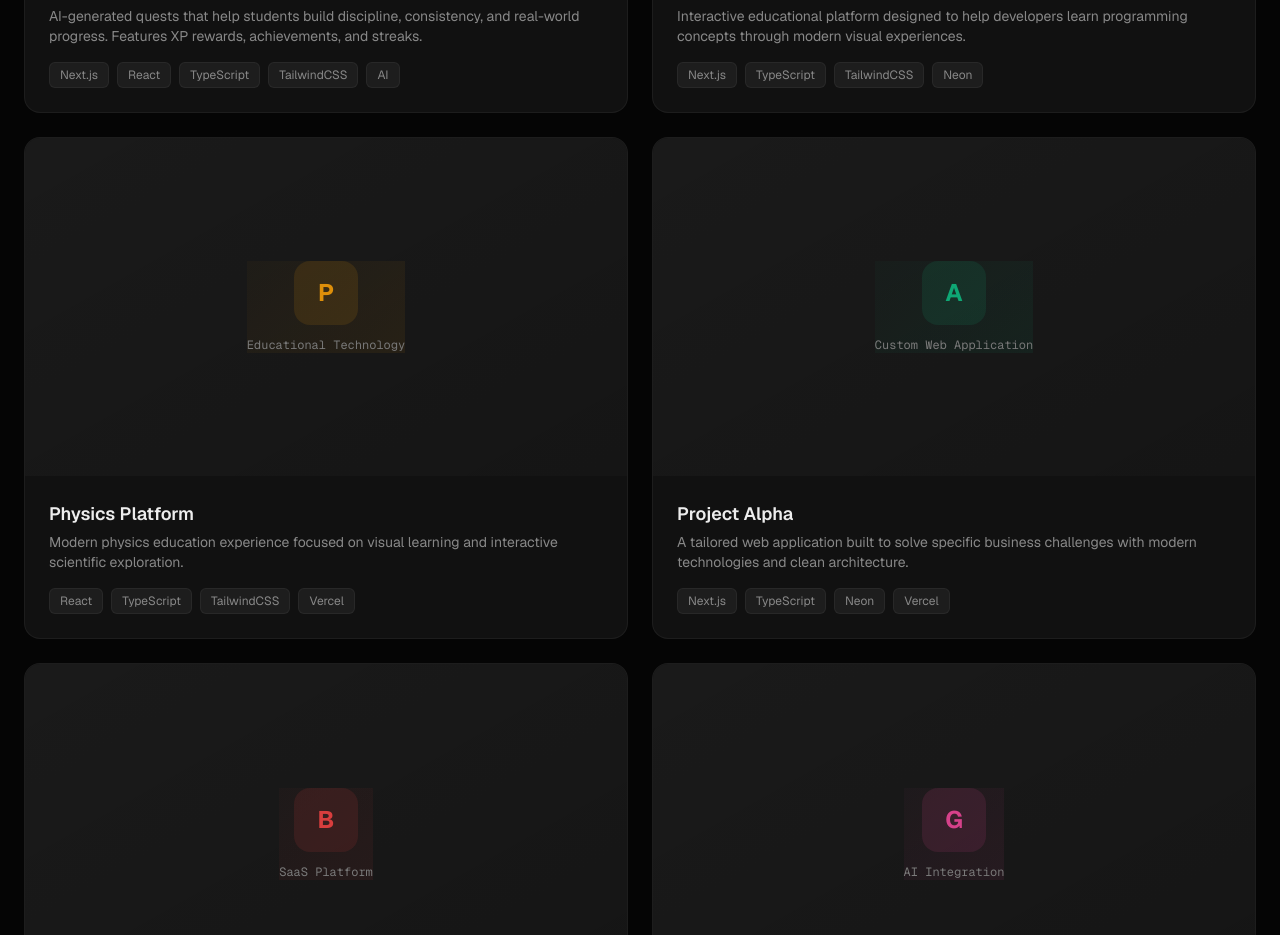
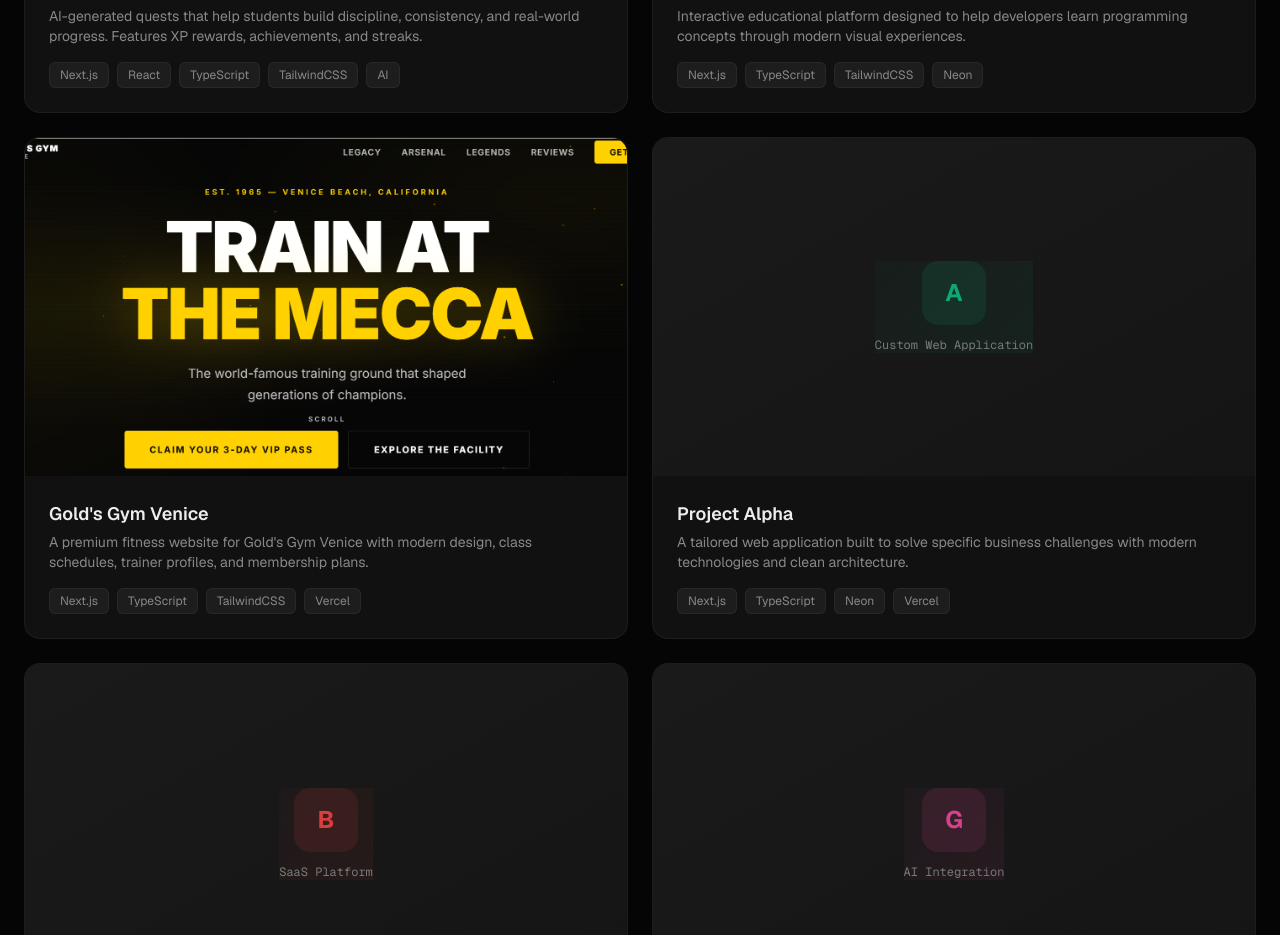
Before and after one commit to yuvraj001q/matrix-dopers, a Next.js app: page / in a window 1280 px wide. Shown: the part 2060-2995 px from the top of the page. Built offline with nearby package versions, Linux system fonts and the light colour scheme.

Commit message:
feat: replace Physics Platform with Gold's Gym Venice

```diff
--- a/src/components/Hero.tsx
+++ b/src/components/Hero.tsx
@@ -18,11 +18,11 @@
     link: "https://codelingo-alpha.vercel.app/",
   },
   {
-    name: "Physics Platform",
-    category: "Educational Technology",
-    image: "/projects/physics.png",
+    name: "Gold's Gym Venice",
+    category: "Fitness & Gym Website",
+    image: "/projects/gym.png",
     color: "#F59E0B",
-    link: "",
+    link: "https://golds-gym-venice.vercel.app/",
   },
   {
     name: "Project Alpha",
--- a/src/components/Projects.tsx
+++ b/src/components/Projects.tsx
@@ -26,14 +26,15 @@
     link: "https://codelingo-alpha.vercel.app/",
   },
   {
-    name: "Physics Platform",
-    category: "Educational Technology",
+    name: "Gold's Gym Venice",
+    category: "Fitness & Gym Website",
     description:
-      "Modern physics education experience focused on visual learning and interactive scientific exploration.",
-    tech: ["React", "TypeScript", "TailwindCSS", "Vercel"],
+      "A premium fitness website for Gold's Gym Venice with modern design, class schedules, trainer profiles, and membership plans.",
+    tech: ["Next.js", "TypeScript", "TailwindCSS", "Vercel"],
     color: "#F59E0B",
-    initial: "P",
-    image: "",
+    initial: "G",
+    image: "/projects/gym.png",
+    link: "https://golds-gym-venice.vercel.app/",
   },
   {
     name: "Project Alpha",
```
Also changed, not shown: public/projects/gym.png (added).
